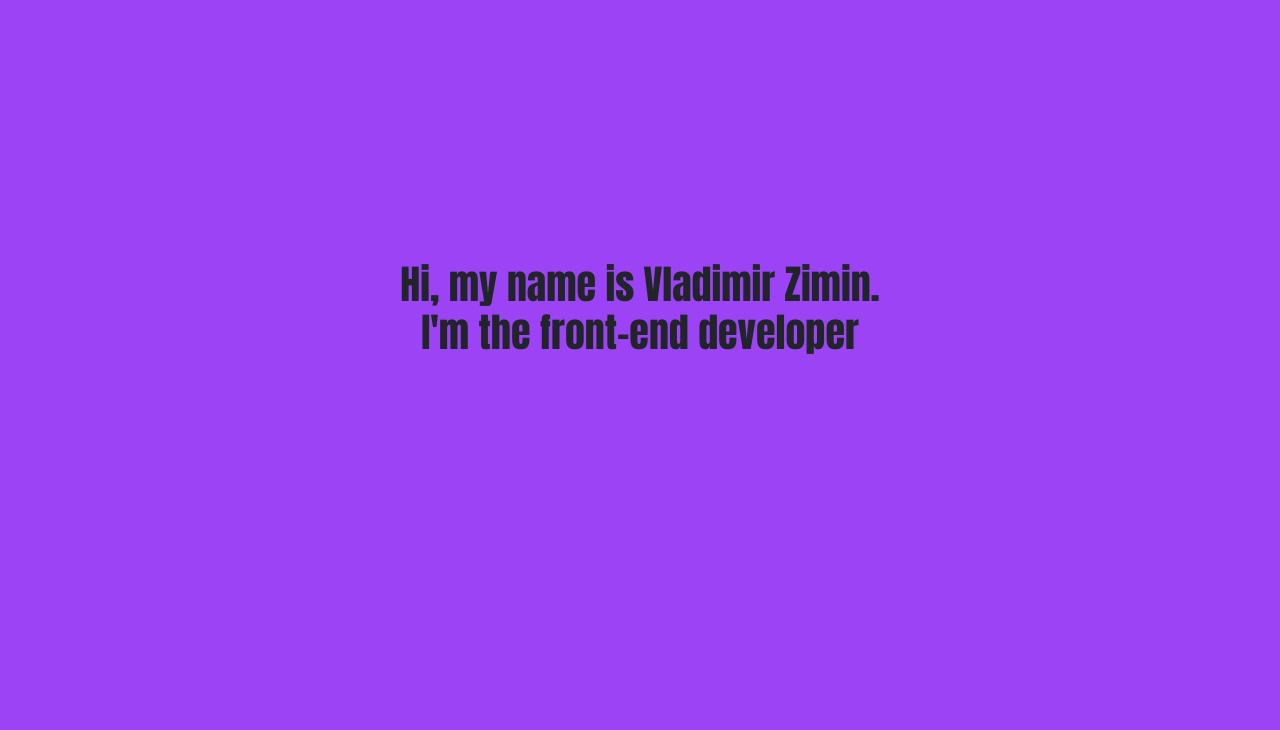
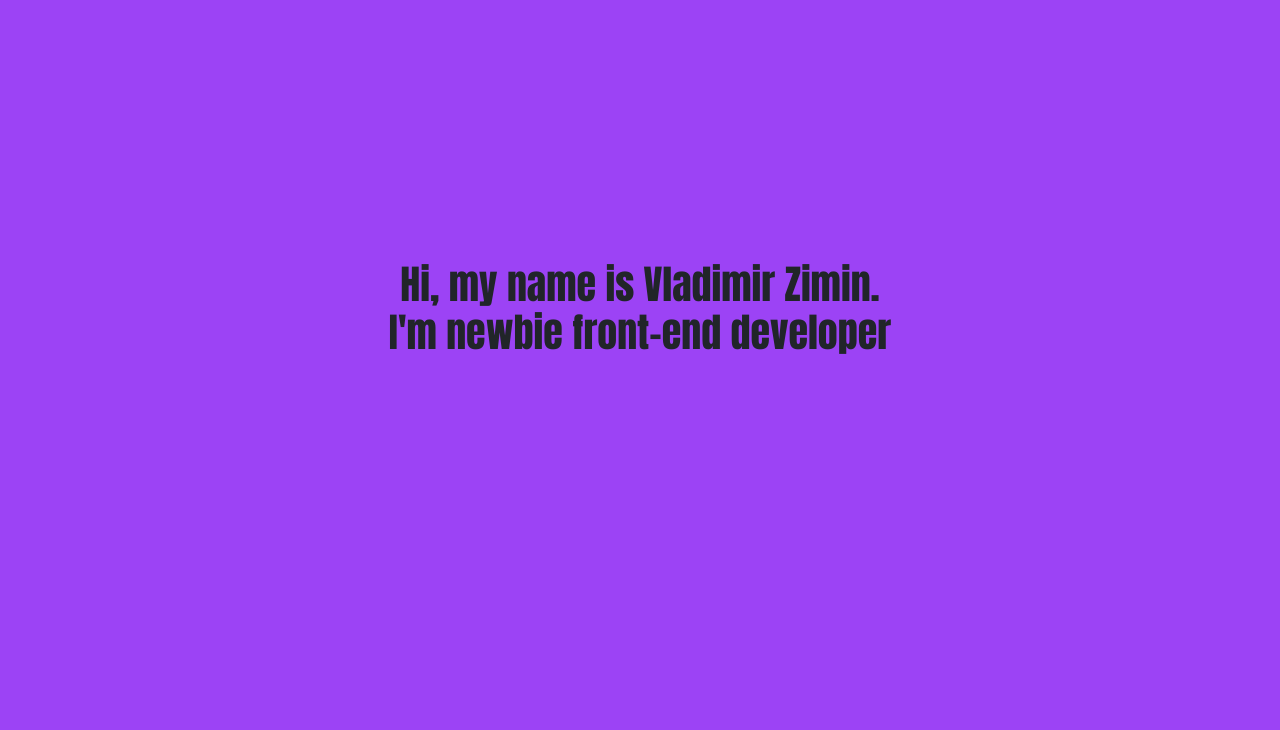
Before and after one commit to Biogenezis/biogenezis.github, a plain HTML site: page index.html in a window 1280 px wide. Shown: the part 70-800 px from the top of the page. Drawn offline with Linux system fonts and the light colour scheme.

Commit message:
Update index.html

```diff
--- a/index.html
+++ b/index.html
@@ -29,7 +29,7 @@
         </nav>
         <div class="header-title">
           <div class="container">
-            <h1 class="title">Hi, my name is Vladimir Zimin. <br> I'm the front-end developer</h1>
+            <h1 class="title">Hi, my name is Vladimir Zimin. <br> I'm newbie front-end developer</h1>
           </div>
         </div>
       </header>
```
